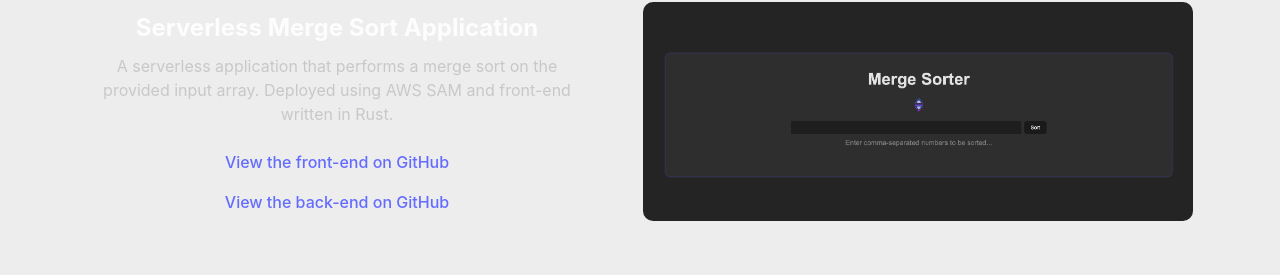
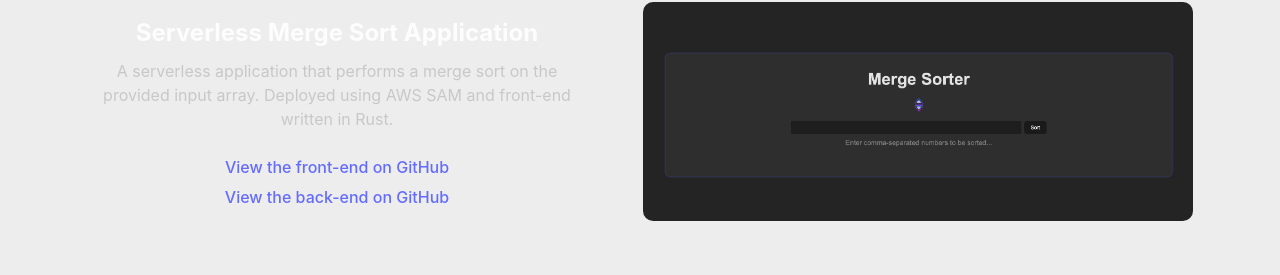
Before and after one commit to brendandagys/Portfolio, a React (Vite) app in the folder frontend/: page / in a window 1280 px wide. Shown: the part 3573-3848 px from the top of the page. Built offline with nearby package versions, Linux system fonts and the light colour scheme.

Commit message:
Fix multi-link margin

```diff
--- a/frontend/src/components/WorkSection.tsx
+++ b/frontend/src/components/WorkSection.tsx
@@ -118,6 +118,7 @@ export const WorkSection: React.FC = () => {
                 }
                 target="_blank"
                 rel="noreferrer"
+                style={{ marginTop: 6 }}
               >
                 View the back-end on GitHub
               </a>
```
